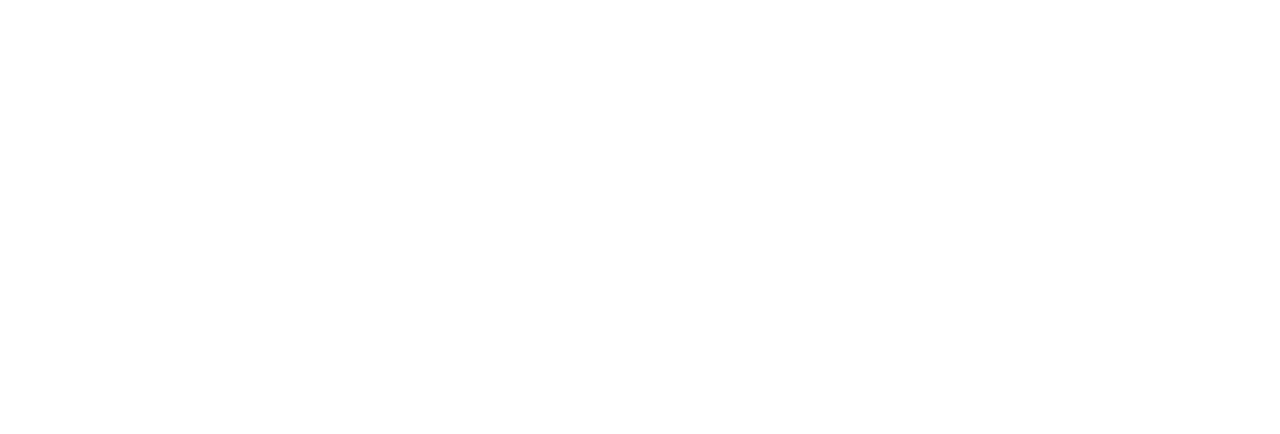
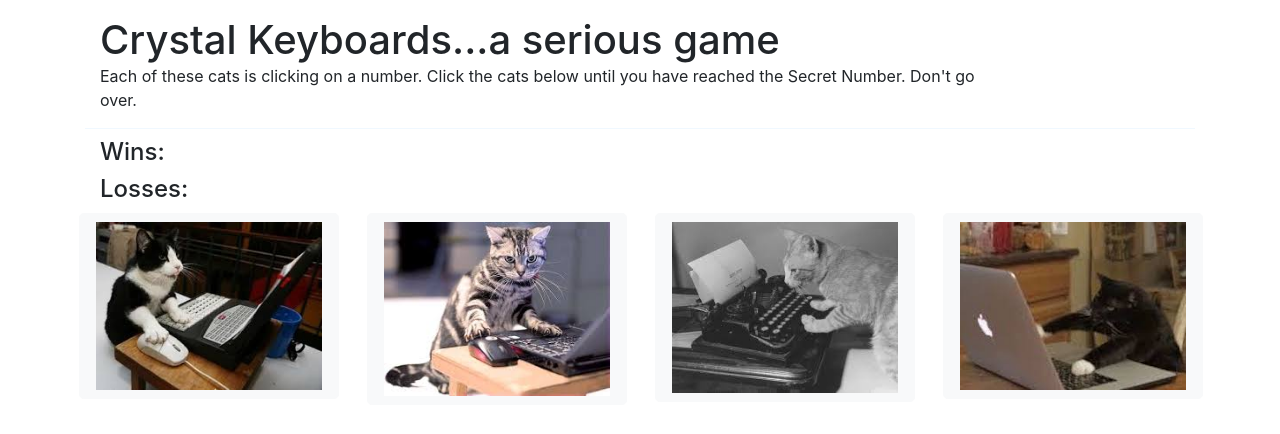
Before and after one commit to lylekarim/unit-4-game, a plain HTML site: page index.html in a window 1280 px wide. Drawn offline with nearby package versions, Linux system fonts and the light colour scheme.

Commit message:
commit final version

```diff
--- a/assets/javascript/game.js
+++ b/assets/javascript/game.js
@@ -0,0 +1,138 @@
+$(document).ready(function () {
+    // Creating variables to hold the number of wins, losses
+
+    var wins = 0;
+    var losses = 0;
+
+    // Randomly choose a number for each crystal- between 19 and 120
+    var computerGuess = Math.floor(Math.random() * 121) + 1;
+
+    console.log(computerGuess);
+
+    var crystal1 = '';
+    var crystal2 = '';
+    var crystal3 = '';
+    var crystal4 = '';
+    var summarizer = 0;
+
+
+    //add initialize function
+    // Use a function to initialize our Game.
+    // This way when the user hits clear, we can guarantee a reset of the app.
+    function initializeGame() {
+        summarizer = "";
+        $(".crystals, #summarizer, #verdict, #computer-guess").empty();
+        $('#verdict').hide();
+        $('#reset').hide();
+
+    }
+
+    $("#reset").on("click", function () {
+
+        // Call initializeCalculater so we can reset the state of our app
+        initializeGame();
+
+    });
+
+    // Randomly choose a number for each crystal- between 1 and 12
+    function pickCrystalNumbers() {
+
+        var crystalValues = [];
+
+        for (var i = 0; i < 4; i++) {
+            crystalValues.push(Math.floor(Math.random() * 13) + 1);
+        }
+
+        // //want to assign images from array but...
+        //      var crystalPix = ["assets/images/crystal0", "assets/images/crystal1.jpeg", "assets/images/crystal2.jpeg", "assets/images/crystal3.jpeg",];
+
+        //     for (var i = 0; i < 4; i++) {
+        //         displayCrystal = "assets/images/crystal" + i + ".jpeg";
+
+        //         $(".crystals").attr('src', displayCrystal);
+        //         console.log(displayCrystal);
+
+        //     }
+
+
+        // Assign each of the values and images to the html
+        $('#crystal1').val(crystalValues[0]).attr('src', 'assets/images/crystal0.jpeg');
+        $('#crystal2').val(crystalValues[1]).attr('src', 'assets/images/crystal1.jpeg');
+        $('#crystal3').val(crystalValues[2]).attr('src', 'assets/images/crystal2.jpeg');
+        $('#crystal4').val(crystalValues[3]).attr('src', 'assets/images/crystal3.jpeg');
+     };
+
+
+    pickCrystalNumbers();
+
+
+    $(".crystals").on("click", function () {
+
+
+        var selectedValue = $(this).val();
+
+        if ($('#verdict').is(':visible')) {
+
+            initializeGame();
+        }
+
+
+        else if ((summarizer < computerGuess) && (summarizer > 0)) {
+
+            // Use parseInt to convert our string representation of numbers into actual integers
+            summarizer = parseInt(summarizer);
+            selectedValue = parseInt(selectedValue);
+
+            summarizer += selectedValue;
+        }
+
+        else if ((summarizer === computerGuess) && (summarizer > 0)) {
+            wins++;
+            // say you win!
+            $('#verdict').show().append('<h1>You should feel good about this. Really</h1>');
+
+            //show the secret number
+
+            $("#computer-guess").append("The Secret Number: " + computerGuess);
+
+
+            //restarts
+            $('#reset').show();
+
+        }
+
+        else if (summarizer > computerGuess) {
+            losses++;
+
+            // say you lose!
+            $('#verdict').show().append('Don\'t despair Your luck will turn around one day');
+
+            //show the secret number
+
+            $("#computer-guess").append("The Secret Number: " + computerGuess);
+
+
+            // $(".crystals, #summarizer", "#computer-guess").empty();
+
+
+            //restarts
+            $('#reset').show();
+        }
+
+        else {
+            summarizer = selectedValue;
+        }
+
+        console.log(summarizer);
+
+        $("#wins").html(wins);
+        $("#losses").html(losses);
+        $("#summarizer").val(summarizer);
+        $("#summarizer").text("Your Total = " + summarizer);
+
+
+
+    });
+
+
+});
--- a/index.html
+++ b/index.html
@@ -1,16 +1,100 @@
 <!DOCTYPE html>
 <html lang="en">
+
 <head>
   <meta charset="UTF-8">
   <meta name="viewport" content="width=device-width, initial-scale=1.0">
   <meta http-equiv="X-UA-Compatible" content="ie=edge">
   <title>Lyle's unit-4-game</title>
+  <link rel="stylesheet" href="assets/css/reset.css">
+
   <link rel="stylesheet" href="https://stackpath.bootstrapcdn.com/bootstrap/4.1.3/css/bootstrap.min.css">
-    <link rel="stylesheet" href="assets/css/reset.css">
   <link rel="stylesheet" href="assets/css/style.css">
+
+  <!-- Added link to the jQuery Library -->
+  <script src="https://cdnjs.cloudflare.com/ajax/libs/jquery/3.2.1/jquery.min.js"></script>
   <script src="assets/javascript/game.js"></script>
+  <style>
+    .container {
+      width: 100%;
+    }
+
+    .row {
+      /* max-width: 90%; */
+      margin: auto;
+    }
+
+    /* div {
+      border: 3px solid red;
+    } */
+
+    img {
+      max-width: 260px;
+    }
+
+    .crystal-row {
+      max-width: 90%;
+
+    }
+
+    .announcement {
+background-color:aliceblue;
+
+    }
+  </style>
 </head>
+
 <body>
 
+  <div class="container">
+    <div class="row">
+      <div class="col-10 mt-3">
+
+        <span class="h1">Crystal Keyboards...a serious game</span>
+        <p>Each of these cats is clicking on a number. Click the cats below until you have reached the Secret Number. Don't
+          go over.</p>
+
+      </div>
+    </div>
+    <div class="row announcement">
+      <div class="col-10 mx-auto">
+        <div id="verdict" style="display:none" class="h1"></div>
+      </div>
+    </div>
+    <div class="row mx-auto">
+      <div id="computer-guess" value="" class="col-4 h2">
+      </div>
+      <div class="h2" id="summarizer" value=""></div>
+    </div>
+
+    <div class="row mx-auto">
+    <div class="col h4">
+    Wins: <span id="wins"></span></div>
+</div>
+    <div class="row mx-auto">
+    <div class="col h4">Losses: <span id="losses"></span>
+    </div>
+    </div>
+    <div class="col-3 mx-auto">
+      <button class="btn btn-primary btn-lg" id="reset" style="display:none">Play Again</button>
+    </div>
+  </div>
+  <div class="row crystal-row">
+    <div class="col-3">
+      <img class="crystals btn btn-lg btn-light" id="crystal2" src="" value="">
+    </div>
+    <div class="col-3">
+      <img class="crystals btn btn-lg btn-light" id="crystal4" src="" value="">
+    </div>
+    <div class="col-3">
+
+      <img class="crystals btn btn-lg btn-light" id="crystal1" src="" value="">
+    </div>
+    <div class="col-3">
+      <img class="crystals btn btn-lg btn-light" id="crystal3" src="" value="">
+    </div>
+  </div>
+
 </body>
+
 </html>
```
Also changed, not shown: assets/images/crystal0.jpeg (added), assets/images/crystal1.jpeg (added), assets/images/crystal2.jpeg (added), assets/images/crystal3.jpeg (added), 1 other file. Lines whose indentation alone changed are shown as unchanged.
